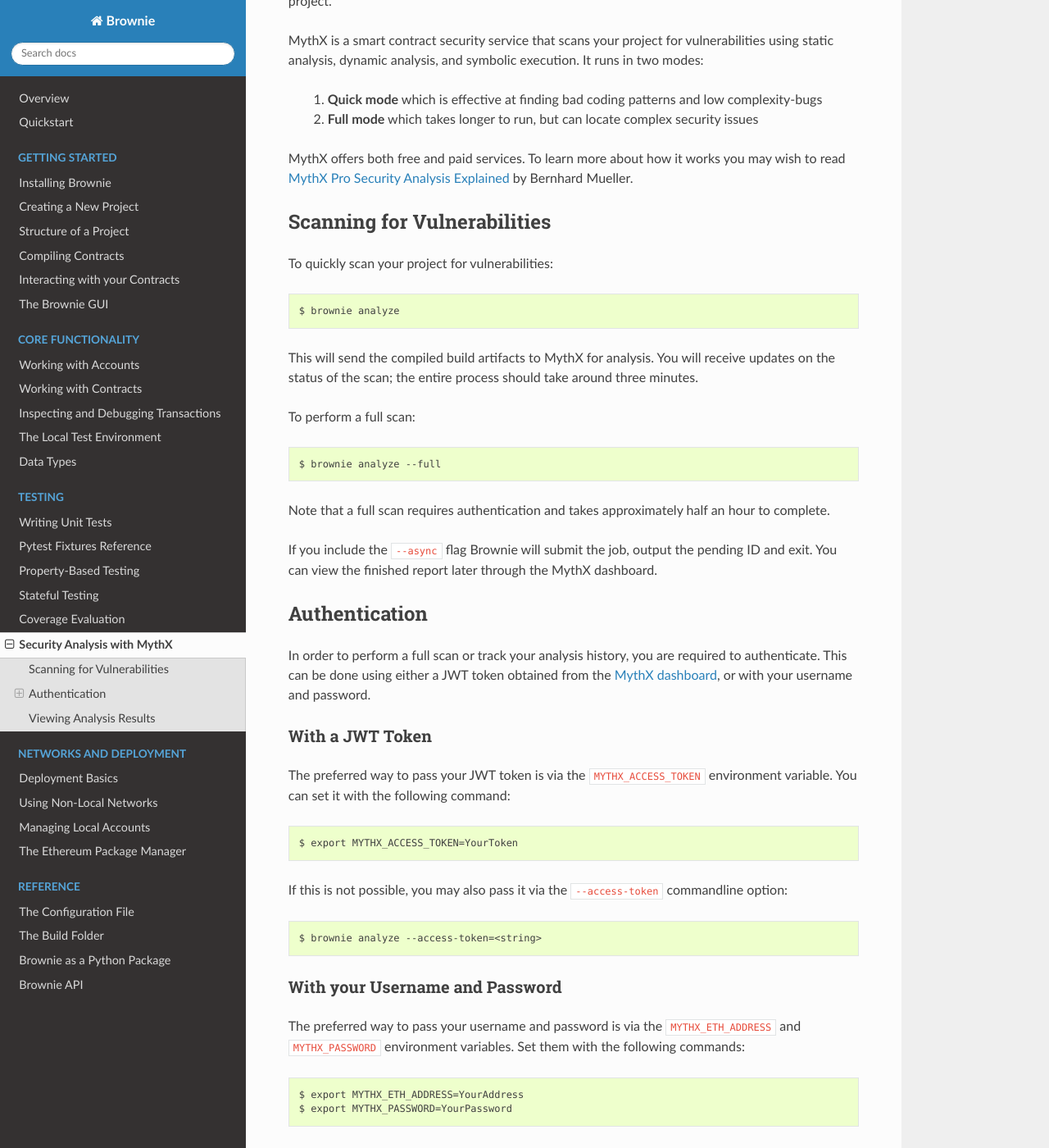
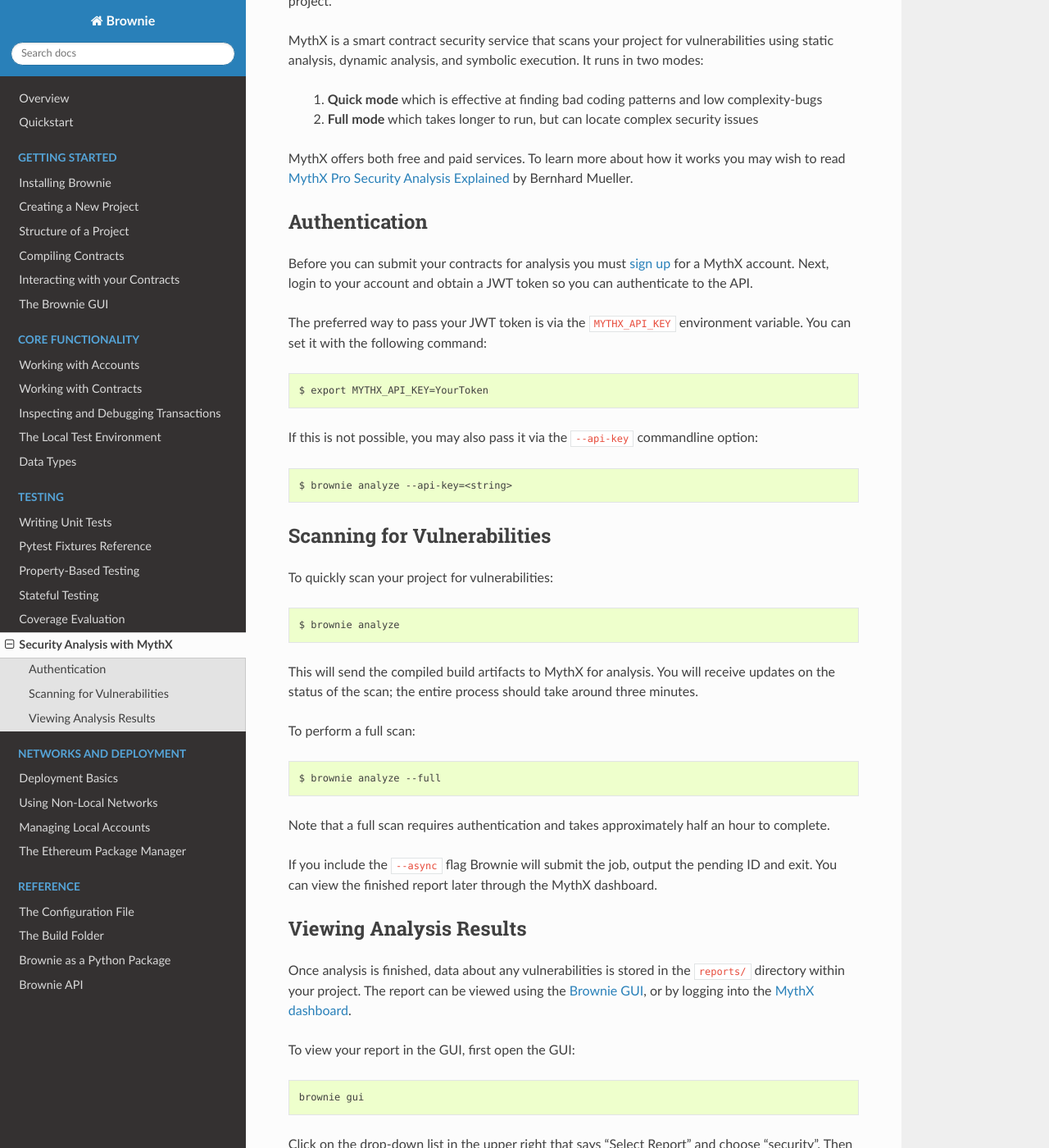
Before and after one commit to eth-brownie/brownie, a Sphinx documentation site: the page built from docs/tests-security-analysis.rst, in a window 1280 px wide and 1400 px high, scrolled down 194 px. Shown: the whole window at 82% size. Built offline with Sphinx 7.4.7 and the Read the Docs theme 2.0.0, drawn with Linux system fonts in a browser that asks for light colours; some of the changed text lies outside the part shown.

Commit message:
update mythx docs

```diff
--- a/docs/tests-security-analysis.rst
+++ b/docs/tests-security-analysis.rst
@@ -3,13 +3,11 @@
 .. raw:: html
 
     <style>
-    .green {background:#228822; color: #ffffff; padding: 2px 5px;}
     .yellow {background:#ff9933; color: #ffffff; padding: 2px 5px;}
     .orange {background:#ff3300; color: #ffffff; padding: 2px 5px;}
     .red {background:#882222; color: #ffffff; padding: 2px 5px;}
     </style>
 
-.. role:: green
 .. role:: yellow
 .. role:: orange
 .. role:: red
@@ -27,7 +25,22 @@
 
 MythX offers both free and paid services. To learn more about how it works you may wish to read `MythX Pro Security Analysis Explained <https://blog.mythx.io/features/mythx-full-mode-security-analysis-explained/#more-37>`_ by Bernhard Mueller.
 
+Authentication
+==============
 
+Before you can submit your contracts for analysis you must `sign up <https://dashboard.mythx.io/registration>`_ for a MythX account. Next, login to your account and obtain a JWT token so you can authenticate to the API.
+
+The preferred way to pass your JWT token is via the ``MYTHX_API_KEY`` environment variable. You can set it with the following command:
+
+::
+
+    $ export MYTHX_API_KEY=YourToken
+
+If this is not possible, you may also pass it via the ``--api-key`` commandline option:
+
+::
+
+    $ brownie analyze --api-key=<string>
 
 Scanning for Vulnerabilities
 ============================
@@ -49,42 +62,6 @@
 Note that a full scan requires authentication and takes approximately half an hour to complete.
 
 If you include the ``--async`` flag Brownie will submit the job, output the pending ID and exit. You can view the finished report later through the MythX dashboard.
-
-Authentication
-==============
-
-In order to perform a full scan or track your analysis history, you are required to authenticate. This can be done using either a JWT token obtained from the `MythX dashboard <https://dashboard.mythx.io/>`_, or with your username and password.
-
-With a JWT Token
-----------------
-
-The preferred way to pass your JWT token is via the ``MYTHX_ACCESS_TOKEN`` environment variable. You can set it with the following command:
-
-::
-
-    $ export MYTHX_ACCESS_TOKEN=YourToken
-
-If this is not possible, you may also pass it via the ``--access-token`` commandline option:
-
-::
-
-    $ brownie analyze --access-token=<string>
-
-With your Username and Password
--------------------------------
-
-The preferred way to pass your username and password is via the ``MYTHX_ETH_ADDRESS`` and ``MYTHX_PASSWORD`` environment variables. Set them with the following commands:
-
-::
-
-    $ export MYTHX_ETH_ADDRESS=YourAddress
-    $ export MYTHX_PASSWORD=YourPassword
-
-If this is not possible, you may also pass them via the commandline:
-
-::
-
-    $ brownie analyze --eth-address=<string> --password=<string>
 
 Viewing Analysis Results
 ========================
```
